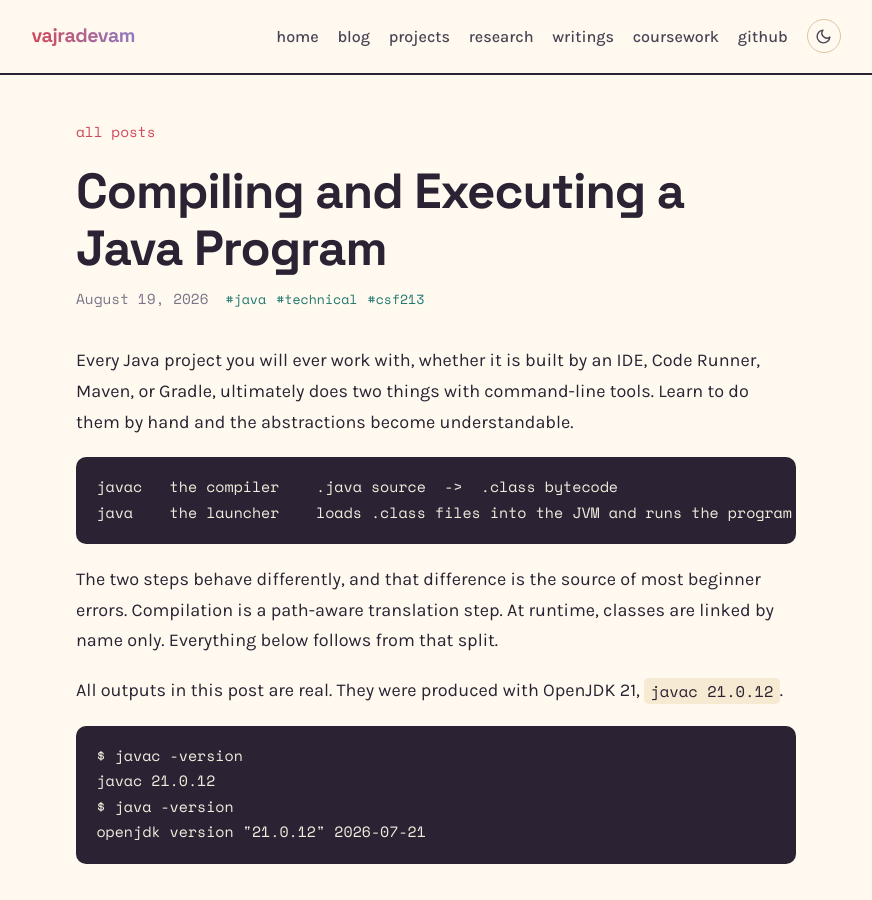
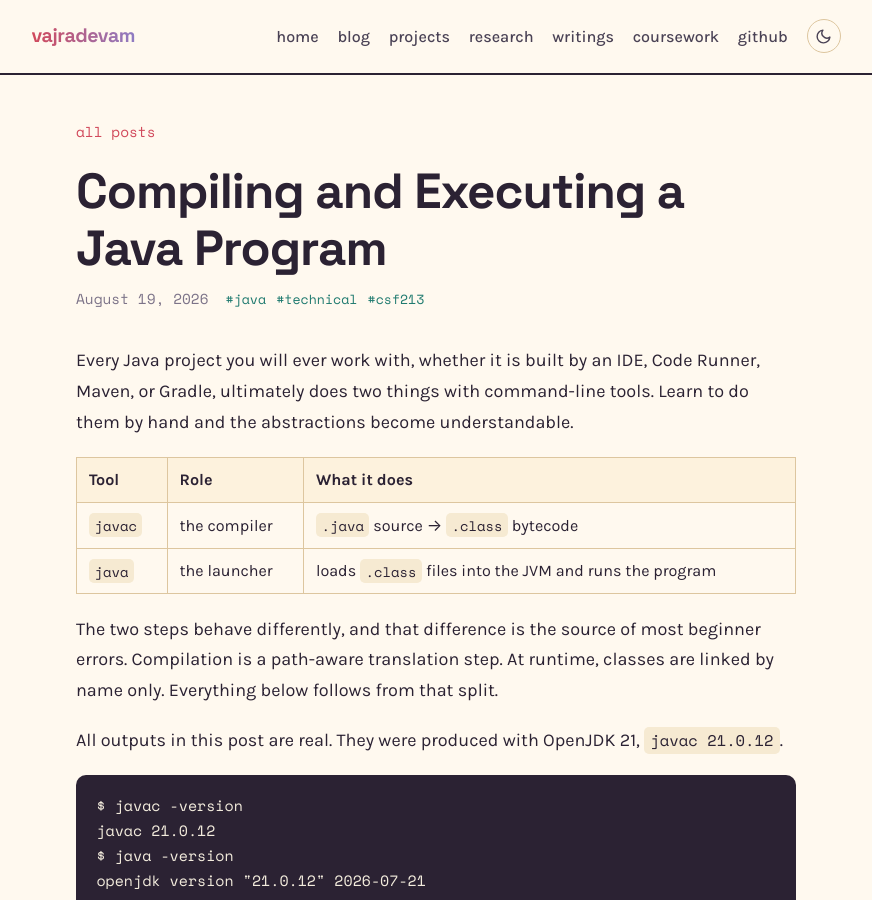
Before and after one commit to vajradevam/vajradevam.github.io, a Jekyll site: the page built from _posts/2026-08-19-compiling-and-executing-a-java-program.md, in a window 1280 px wide and 900 px high. Shown: the whole window, without its empty margins (204-1076 px from the left). Built offline with Jekyll 4.4.1, drawn with Linux system fonts in a browser that asks for light colours.

Commit message:
change a codeblock to more suitable md table

````diff
--- a/_posts/2026-08-19-compiling-and-executing-a-java-program.md
+++ b/_posts/2026-08-19-compiling-and-executing-a-java-program.md
@@ -9,10 +9,10 @@ Every Java project you will ever work with, whether it is built by an IDE, Code
 Maven, or Gradle, ultimately does two things with command-line tools. Learn to do them
 by hand and the abstractions become understandable.
 
-```text
-javac   the compiler    .java source  ->  .class bytecode
-java    the launcher    loads .class files into the JVM and runs the program
-```
+| Tool | Role | What it does |
+|---|---|---|
+| `javac` | the compiler | `.java` source → `.class` bytecode |
+| `java` | the launcher | loads `.class` files into the JVM and runs the program |
 
 The two steps behave differently, and that difference is the source of most beginner
 errors. Compilation is a path-aware translation step. At runtime, classes are linked by
````
